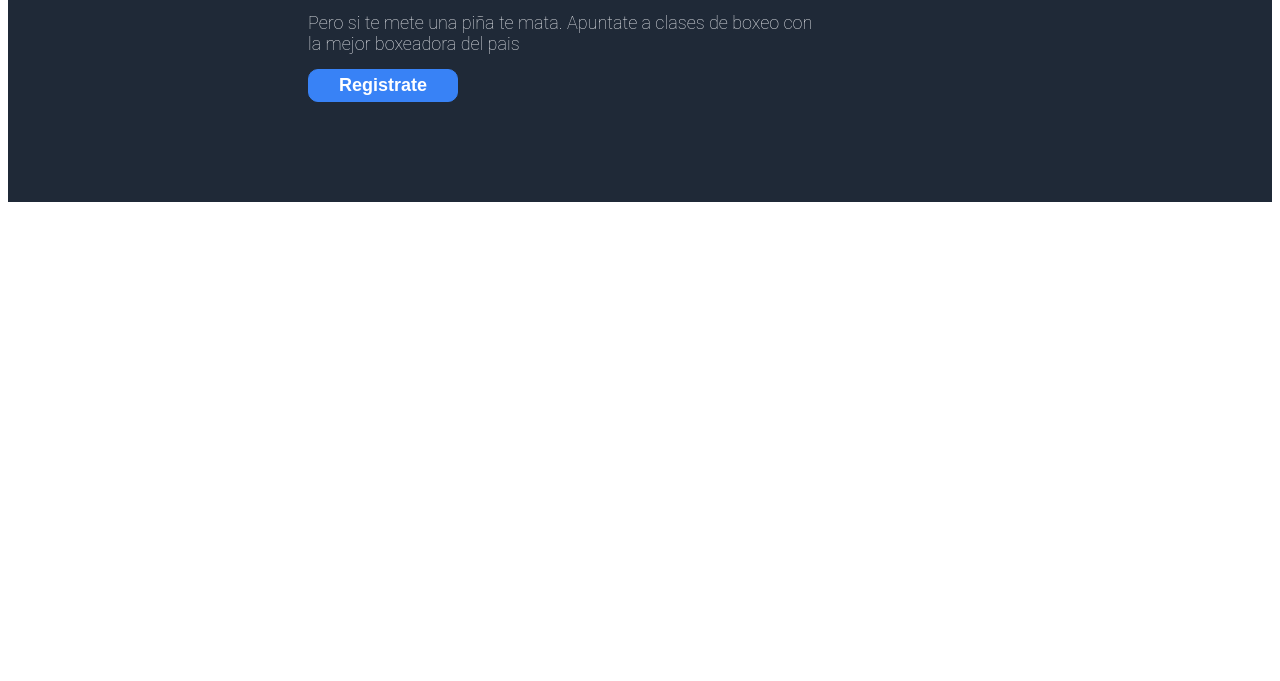
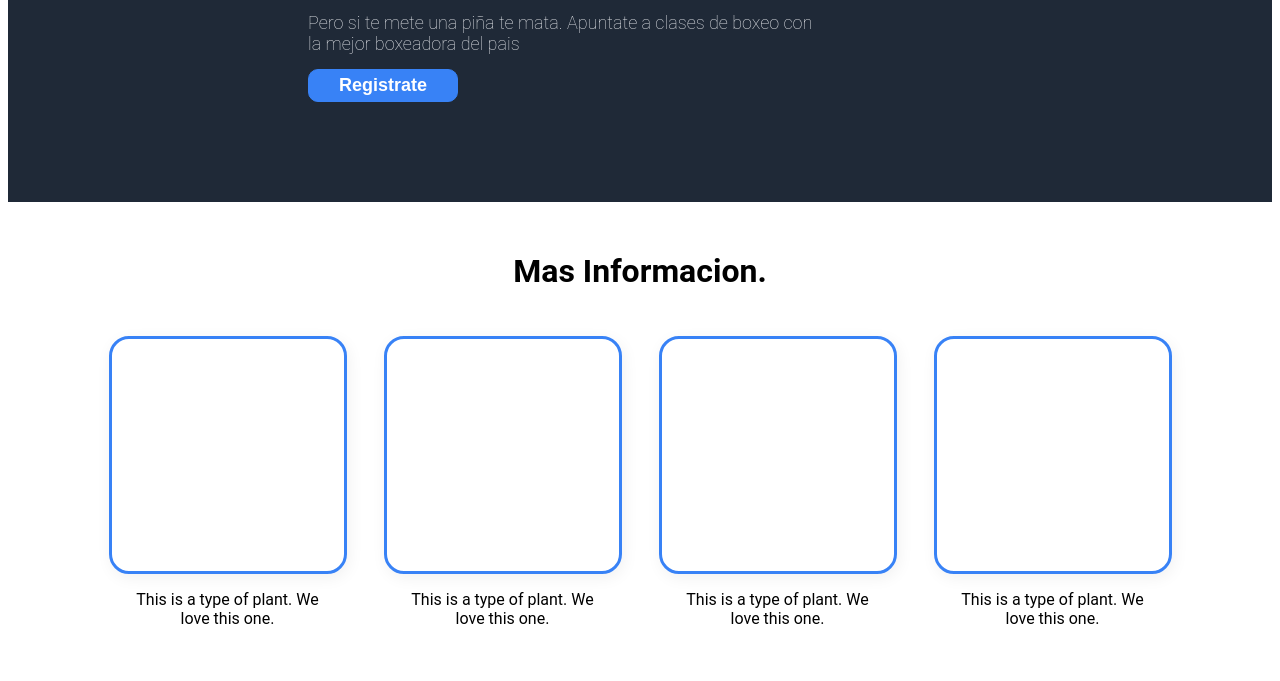
Before and after one commit to LucasPerezEs/odin-landing-page, a plain HTML site: page index.html in a window 1280 px wide. Shown: the part 301-982 px from the top of the page. Before the commit the page ends 800 px from the top, so only its background shows below. Drawn offline with Linux system fonts and the light colour scheme.

Commit message:
agrego seccion information

```diff
--- a/index.html
+++ b/index.html
@@ -18,6 +18,7 @@
             <li><a href="google.com">settings</a></li>
         </ul>
     </div>
+
     <div class="main-container">
         <div class="hero-left">
             <h1 class="hero-h1">Monse es muy linda y cariñosa</h1>
@@ -28,6 +29,36 @@
         <div>
             <img class="hero-img" src="images/hero-img.jpg" alt="Boxer image">
         </div>
+    </div>
+
+    <div class="info-container">
+        <h1 class="info-1">Mas Informacion.</h1>
+
+        <div class="carrousel">
+            <div class="item">
+                <div class="item-box"></div>
+                <div class="text">This is a type of plant. We love this one.</div>
+              </div>
+            <div class="item">
+                <div class="item-box"></div>
+                <div class="text">This is a type of plant. We love this one.</div>
+            </div>
+            <div class="item">
+                <div class="item-box"></div>
+                <div class="text">This is a type of plant. We love this one.</div>
+            </div>
+            <div class="item">
+                <div class="item-box"></div>
+                <div class="text">This is a type of plant. We love this one.</div>
+            </div>
+        </div>
+        <!--<div class="items-container">
+            <div class="item">
+                <div class="item-box"></div>
+                <div class="item-text">
+                    <h2 class="item-h2">asdasdiuashdiasuhdiuashdiusadh</h2>
+                </div>
+        </div>*/-->
 
     </div>
 </body>
--- a/style.css
+++ b/style.css
@@ -78,3 +78,63 @@ h1, h2 {
     margin-top: 0;
     margin-bottom: 0;
 }
+
+.info-container {
+    display: flex;
+    flex-direction: column;
+    padding: 50px 300px;
+    align-items: center;
+    gap: 30px;
+}
+
+.info-h1 {
+    color: #1F2937;
+    font-size: 36px;
+    font-weight: bolder;
+}
+
+.items-container {
+    display: flex;
+    justify-content: space-between;
+}
+
+.item {
+    display: flex;
+    flex-direction: column;
+    align-items: center;
+    width: 300px;
+}
+
+.item-box {
+    border: 3px solid #3882F6;
+    box-shadow: 2px 4px 16px rgba(0,0,0,.06);
+    border-radius: 20px;
+    width: 200px;
+    height: 200px;
+    padding: 16px;
+    margin: 16px;
+}
+
+.item-text {
+    overflow-wrap: anywhere;
+    text-align: center;
+    font-size: 18px;
+    font-weight: lighter;
+}
+
+.item-h2 {
+    font-size: 18px;
+    font-weight: lighter;
+}
+
+.carrousel {
+    display: flex;
+    align-items: center;
+    justify-content: center;
+    gap: 75px;
+  }
+
+.item {
+    max-width: 200px;
+    text-align: center;
+}
```
Also changed, not shown: 1 other file.
